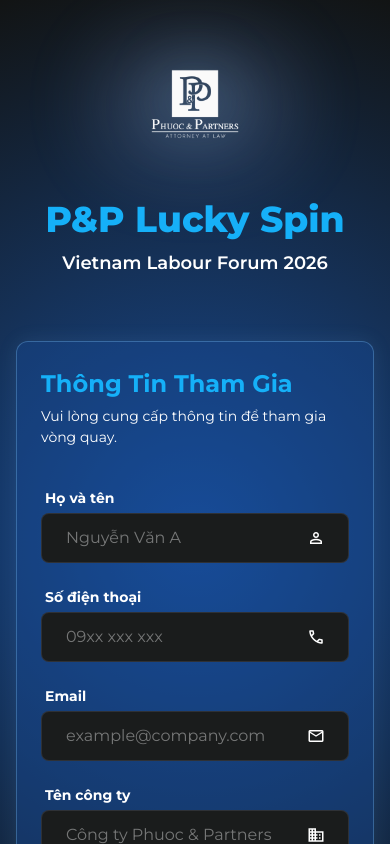
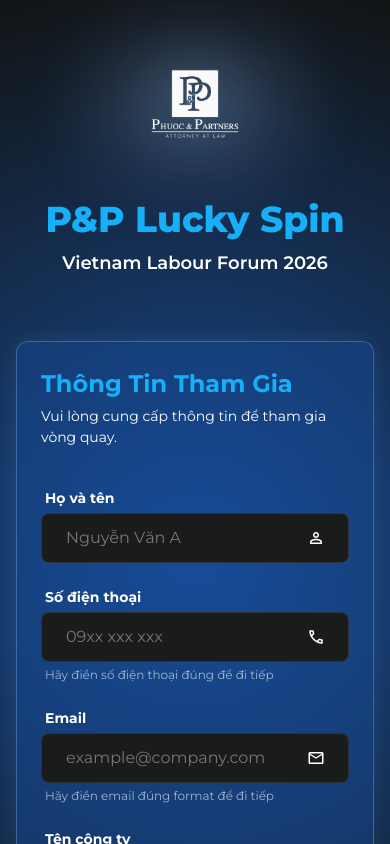
Before and after one commit to nhungle-work/P-P-Lucky-Spin, a React (Vite) app: page /form in a window 390 px wide. Shown: the top 844 px of the page. Built offline with nearby package versions, Linux system fonts and the light colour scheme.

Commit message:
feat: add helper texts below phone and email inputs

```diff
--- a/src/pages/FormPage.tsx
+++ b/src/pages/FormPage.tsx
@@ -93,6 +93,7 @@
               />
               <span className="material-symbols-outlined absolute right-md top-1/2 -translate-y-1/2 text-white" style={{ fontSize: '18px' }}>call</span>
             </div>
+            <p className="text-[12px] text-white/60 ml-xs mt-1">Hãy điền số điện thoại đúng để đi tiếp</p>
           </div>
 
           <div className="space-y-xs">
@@ -106,6 +107,7 @@
               />
               <span className="material-symbols-outlined absolute right-md top-1/2 -translate-y-1/2 text-white" style={{ fontSize: '18px' }}>mail</span>
             </div>
+            <p className="text-[12px] text-white/60 ml-xs mt-1">Hãy điền email đúng format để đi tiếp</p>
           </div>
 
           <div className="space-y-xs">
```
